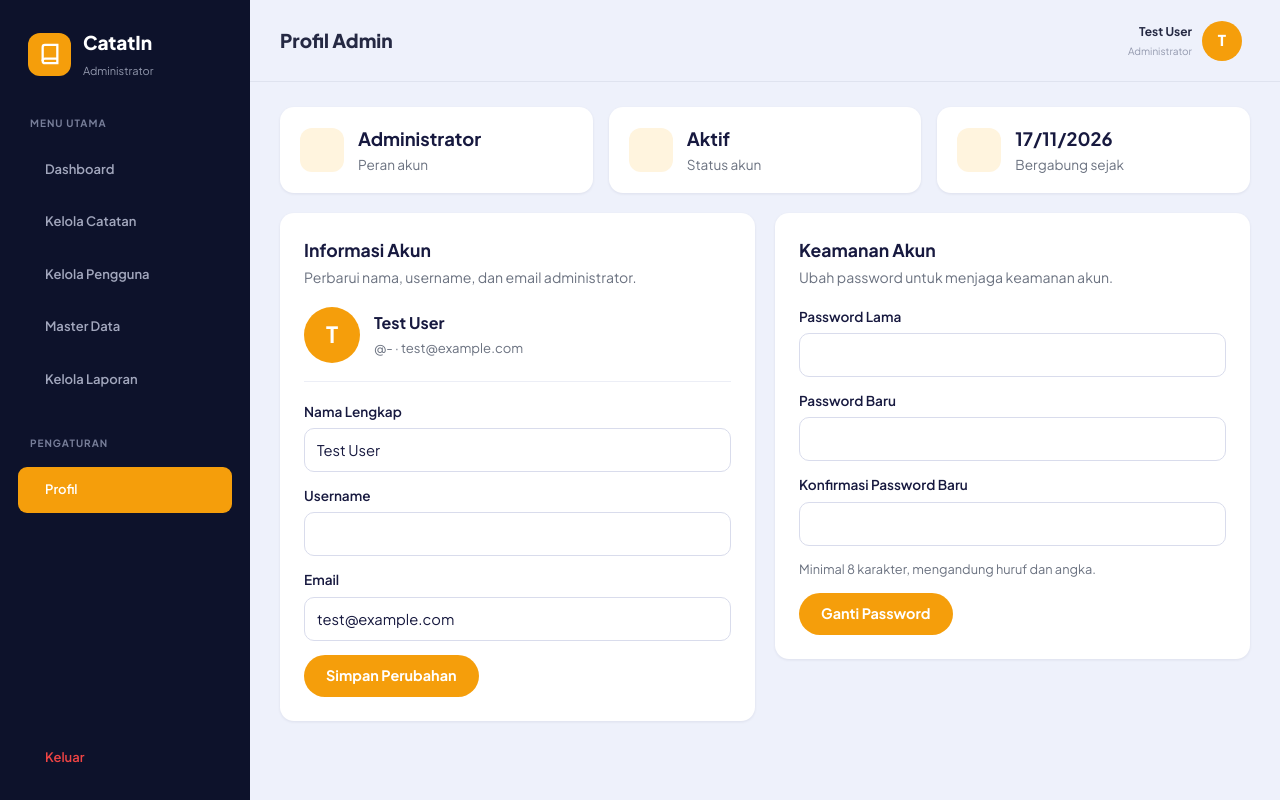
After one commit to nesaathussholeha/catatin-laravel, a Laravel app: page /admin/profil in a window 1280 px wide. The commit adds this page. Run offline with Laravel 12, Linux system fonts and the light colour scheme; a user stored in the database is signed in; data comes from the database, SQL or seed files in the repository; style sheets or scripts are compiled from the project's sources; some libraries are stand-ins or nearby versions.

Commit message:
profil admin

```diff
--- /dev/null
+++ b/app/Http/Controllers/AdminProfileController.php
@@ -0,0 +1,73 @@
+<?php
+
+namespace App\Http\Controllers;
+
+use Illuminate\Http\Request;
+use Illuminate\Support\Facades\Hash;
+use Illuminate\Validation\Rule;
+use Illuminate\Validation\Rules\Password;
+
+class AdminProfileController extends Controller
+{
+    public function edit()
+    {
+        return view('admin.profil', ['user' => auth()->user()]);
+    }
+
+    public function updateProfil(Request $request)
+    {
+        $user = auth()->user();
+
+        $data = $request->validate([
+            'name'     => ['required', 'string', 'min:3', 'max:100'],
+            'username' => ['required', 'string', 'min:3', 'max:50', 'alpha_dash',
+                           Rule::unique('users', 'username')->ignore($user->id)],
+            'email'    => ['required', 'email', 'max:100',
+                           Rule::unique('users', 'email')->ignore($user->id)],
+        ], $this->messages());
+
+        $user->forceFill($data)->save();
+
+        return redirect()->route('admin.profil')
+            ->with('success', 'Profil berhasil diperbarui.');
+    }
+
+    public function updatePassword(Request $request)
+    {
+        $request->validate([
+            'password_lama' => ['required', 'current_password'],
+            'password_baru' => ['required', 'confirmed', 'different:password_lama',
+                                Password::min(8)->letters()->numbers()],
+        ], $this->messages());
+
+        auth()->user()->forceFill([
+            'password' => Hash::make($request->password_baru),
+        ])->save();
+
+        $request->session()->regenerate();
+
+        return redirect()->route('admin.profil')
+            ->with('success_password', 'Password berhasil diganti.');
+    }
+
+    private function messages(): array
+    {
+        return [
+            'name.required'                  => 'Nama lengkap wajib diisi.',
+            'name.min'                       => 'Nama minimal 3 karakter.',
+            'username.required'              => 'Username wajib diisi.',
+            'username.min'                   => 'Username minimal 3 karakter.',
+            'username.alpha_dash'            => 'Username hanya boleh huruf, angka, strip, dan garis bawah.',
+            'username.unique'                => 'Username sudah dipakai.',
+            'email.required'                 => 'Email wajib diisi.',
+            'email.email'                    => 'Format email tidak valid.',
+            'email.unique'                   => 'Email sudah dipakai.',
+            'password_lama.required'         => 'Password lama wajib diisi.',
+            'password_lama.current_password' => 'Password lama salah.',
+            'password_baru.required'         => 'Password baru wajib diisi.',
+            'password_baru.confirmed'        => 'Konfirmasi password tidak sesuai.',
+            'password_baru.different'        => 'Password baru tidak boleh sama dengan yang lama.',
+            'password_baru.min'              => 'Password baru minimal 8 karakter.',
+        ];
+    }
+}
--- /dev/null
+++ b/resources/css/profil-admin.css
@@ -0,0 +1,272 @@
+.profil-admin {
+    width: 100%;
+    font-family: inherit;
+    color: #17193f;
+}
+
+.profil-admin .pa-card {
+    background: #fff;
+    border-radius: 14px;
+    box-shadow: 0 1px 3px rgba(23, 25, 63, .08);
+}
+
+/* Kartu ringkasan */
+.profil-admin,
+.profil-admin * {
+    box-sizing: border-box;
+}
+
+.profil-admin {
+    min-width: 0;
+    max-width: 100%;
+}
+
+.profil-admin .pa-stats {
+    display: grid;
+    grid-template-columns: repeat(auto-fit, minmax(210px, 1fr));
+    gap: 16px;
+    margin-bottom: 20px;
+}
+.profil-admin .pa-stat {
+    display: flex;
+    align-items: center;
+    gap: 14px;
+    padding: 18px 20px;
+}
+
+.profil-admin .pa-stat-ico {
+    display: grid;
+    place-items: center;
+    width: 44px;
+    height: 44px;
+    border-radius: 12px;
+    background: #fff4de;
+    color: #f59e0b;
+    font-size: 22px;
+    flex-shrink: 0;
+}
+
+.profil-admin .pa-stat b {
+    display: block;
+    font-size: 1.15rem;
+    font-weight: 700;
+}
+
+.profil-admin .pa-stat p {
+    margin: 2px 0 0;
+    color: #6b7280;
+    font-size: .85rem;
+}
+
+/* Dua panel */
+.profil-admin .pa-grid {
+    display: grid;
+    grid-template-columns: repeat(2, minmax(0, 1fr));
+    gap: 20px;
+    align-items: start;
+}
+
+.profil-admin .pa-panel {
+    padding: 24px;
+}
+
+.profil-admin .pa-panel h2 {
+    margin: 0 0 4px;
+    font-size: 1.1rem;
+    font-weight: 700;
+}
+
+.profil-admin .pa-hint {
+    margin: 0 0 18px;
+    color: #6b7280;
+    font-size: .88rem;
+}
+
+/* Identitas */
+.profil-admin .pa-identity {
+    display: flex;
+    align-items: center;
+    gap: 14px;
+    margin-bottom: 20px;
+    padding-bottom: 18px;
+    border-bottom: 1px solid #eceef6;
+}
+
+.profil-admin .pa-avatar {
+    display: grid;
+    place-items: center;
+    width: 56px;
+    height: 56px;
+    border-radius: 50%;
+    background: #f59e0b;
+    color: #fff;
+    font-size: 1.4rem;
+    font-weight: 700;
+    flex-shrink: 0;
+}
+
+.profil-admin .pa-identity strong {
+    display: block;
+    font-size: 1rem;
+}
+
+.profil-admin .pa-identity small {
+    color: #6b7280;
+    font-size: .82rem;
+    word-break: break-all;
+}
+
+/* Form */
+.profil-admin .pa-field {
+    margin-bottom: 14px;
+}
+
+.profil-admin .pa-field label {
+    display: block;
+    margin-bottom: 6px;
+    font-size: .85rem;
+    font-weight: 600;
+}
+
+.profil-admin .pa-field input {
+    width: 100%;
+    padding: 10px 12px;
+    border: 1px solid #d9dcec;
+    border-radius: 10px;
+    background: #fff;
+    color: #17193f;
+    font: inherit;
+    font-size: .92rem;
+    box-sizing: border-box;
+}
+
+.profil-admin .pa-field input:focus {
+    outline: none;
+    border-color: #f59e0b;
+    box-shadow: 0 0 0 3px rgba(245, 158, 11, .18);
+}
+
+.profil-admin .pa-pass {
+    position: relative;
+}
+
+.profil-admin .pa-pass input {
+    padding-right: 42px;
+}
+
+.profil-admin .toggle-password {
+    position: absolute;
+    top: 50%;
+    right: 10px;
+    transform: translateY(-50%);
+    display: grid;
+    place-items: center;
+    border: 0;
+    background: none;
+    color: #6b7280;
+    font-size: 1.15rem;
+    cursor: pointer;
+}
+
+.profil-admin .pa-note {
+    margin: 0 0 14px;
+    color: #6b7280;
+    font-size: .8rem;
+}
+
+.profil-admin .pa-err {
+    margin: 5px 0 0;
+    color: #dc2626;
+    font-size: .8rem;
+}
+
+.profil-admin .pa-alert {
+    margin-bottom: 16px;
+    padding: 10px 14px;
+    border-radius: 10px;
+    background: #dcfce7;
+    color: #166534;
+    font-size: .88rem;
+}
+
+/* Tombol (oranye seperti Dashboard Admin) */
+.profil-admin .pa-btn {
+    padding: 10px 22px;
+    border: 0;
+    border-radius: 999px;
+    background: #f59e0b;
+    color: #fff;
+    font: inherit;
+    font-size: .9rem;
+    font-weight: 700;
+    cursor: pointer;
+    transition: background .15s;
+}
+
+.profil-admin .pa-btn:hover {
+    background: #d98708;
+}
+
+.profil-admin .pa-stat > div {
+    min-width: 0;
+}
+
+.profil-admin .pa-stat b,
+.profil-admin .pa-stat p {
+    overflow-wrap: anywhere;
+}
+
+.profil-admin .pa-grid > * {
+    min-width: 0;
+}
+
+.profil-admin .pa-field input {
+    min-width: 0;
+}
+
+/* Responsif */
+@media (max-width: 1100px) {
+    .profil-admin .pa-grid {
+        grid-template-columns: minmax(0, 1fr);
+    }
+}
+
+@media (max-width: 767px) {
+    .profil-admin .pa-stats {
+        grid-template-columns: 1fr;
+    }
+        .profil-admin .pa-stats {
+        grid-template-columns: repeat(3, minmax(0, 1fr));
+        gap: 10px;
+    }
+
+    .profil-admin .pa-stat {
+        flex-direction: column;
+        gap: 8px;
+        padding: 12px 6px;
+        text-align: center;
+    }
+
+    .profil-admin .pa-stat-ico {
+        width: 38px;
+        height: 38px;
+        font-size: 20px;
+    }
+
+    .profil-admin .pa-stat b {
+        font-size: .78rem;
+    }
+
+    .profil-admin .pa-stat p {
+        margin-top: 1px;
+        font-size: .68rem;
+    }
+
+    .profil-admin .pa-panel {
+        padding: 18px;
+    }
+
+    .profil-admin .pa-btn {
+        width: 100%;
+    }
+}
--- /dev/null
+++ b/resources/js/profil-admin.js
@@ -0,0 +1,12 @@
+document.addEventListener('DOMContentLoaded', function () {
+    document.querySelectorAll('.toggle-password').forEach(function (btn) {
+        btn.addEventListener('click', function () {
+            const input = document.getElementById(this.dataset.target);
+            const icon = this.querySelector('iconify-icon');
+            const tampil = input.type === 'password';
+
+            input.type = tampil ? 'text' : 'password';
+            icon.setAttribute('icon', tampil ? 'lucide:eye-off' : 'lucide:eye');
+        });
+    });
+});
--- /dev/null
+++ b/resources/views/admin/profil.blade.php
@@ -0,0 +1,140 @@
+@extends('layouts.admin')
+
+@section('title', 'Profil Admin - CatatIn')
+@section('page-heading', 'Profil Admin')
+
+@push('styles')
+    @vite('resources/css/profil-admin.css')
+@endpush
+
+@push('scripts')
+    @vite('resources/js/profil-admin.js')
+@endpush
+
+@section('content')
+<div class="profil-admin">
+
+    {{-- Kartu ringkasan --}}
+    <section class="pa-stats">
+        <article class="pa-card pa-stat">
+            <div class="pa-stat-ico">
+                <iconify-icon icon="lucide:shield-check"></iconify-icon>
+            </div>
+            <div>
+                <b>Administrator</b>
+                <p>Peran akun</p>
+            </div>
+        </article>
+
+        <article class="pa-card pa-stat">
+            <div class="pa-stat-ico">
+                <iconify-icon icon="lucide:user-check"></iconify-icon>
+            </div>
+            <div>
+                <b>{{ $user->status === 'active' ? 'Aktif' : 'Nonaktif' }}</b>
+                <p>Status akun</p>
+            </div>
+        </article>
+
+        <article class="pa-card pa-stat">
+            <div class="pa-stat-ico">
+                <iconify-icon icon="lucide:calendar"></iconify-icon>
+            </div>
+            <div>
+                <b>{{ $user->created_at?->format('d/m/Y') ?? '-' }}</b>
+                <p>Bergabung sejak</p>
+            </div>
+        </article>
+    </section>
+
+    <div class="pa-grid">
+
+        {{-- Informasi Akun --}}
+        <section class="pa-card pa-panel">
+            <h2>Informasi Akun</h2>
+            <p class="pa-hint">Perbarui nama, username, dan email administrator.</p>
+
+            @if (session('success'))
+                <div class="pa-alert" role="status">{{ session('success') }}</div>
+            @endif
+
+            <div class="pa-identity">
+                <div class="pa-avatar">{{ strtoupper(mb_substr($user->name, 0, 1)) }}</div>
+                <div>
+                    <strong>{{ $user->name }}</strong>
+                    <small>{{ '@'.($user->username ?? '-') }} &middot; {{ $user->email }}</small>
+                </div>
+            </div>
+
+            <form method="POST" action="{{ route('admin.profil.update') }}" novalidate>
+                @csrf
+                @method('PUT')
+
+                <div class="pa-field">
+                    <label for="name">Nama Lengkap</label>
+                    <input type="text" id="name" name="name" maxlength="100"
+                           value="{{ old('name', $user->name) }}" required>
+                    @error('name') <p class="pa-err">{{ $message }}</p> @enderror
+                </div>
+
+                <div class="pa-field">
+                    <label for="username">Username</label>
+                    <input type="text" id="username" name="username" maxlength="50"
+                           value="{{ old('username', $user->username) }}" required>
+                    @error('username') <p class="pa-err">{{ $message }}</p> @enderror
+                </div>
+
+                <div class="pa-field">
+                    <label for="email">Email</label>
+                    <input type="email" id="email" name="email" maxlength="100"
+                           value="{{ old('email', $user->email) }}" required>
+                    @error('email') <p class="pa-err">{{ $message }}</p> @enderror
+                </div>
+
+                <button type="submit" class="pa-btn">Simpan Perubahan</button>
+            </form>
+        </section>
+
+        {{-- Keamanan Akun --}}
+        <section class="pa-card pa-panel">
+            <h2>Keamanan Akun</h2>
+            <p class="pa-hint">Ubah password untuk menjaga keamanan akun.</p>
+
+            @if (session('success_password'))
+                <div class="pa-alert" role="status">{{ session('success_password') }}</div>
+            @endif
+
+            <form method="POST" action="{{ route('admin.profil.password') }}" novalidate>
+                @csrf
+                @method('PUT')
+
+                @foreach ([
+                    ['password_lama', 'Password Lama', 'current-password'],
+                    ['password_baru', 'Password Baru', 'new-password'],
+                    ['password_baru_confirmation', 'Konfirmasi Password Baru', 'new-password'],
+                ] as [$nama, $label, $ac])
+                    <div class="pa-field">
+                        <label for="{{ $nama }}">{{ $label }}</label>
+                        <div class="pa-pass">
+                            <input type="password" id="{{ $nama }}" name="{{ $nama }}"
+                                   autocomplete="{{ $ac }}" required>
+                            <button type="button" class="toggle-password"
+                                    data-target="{{ $nama }}" aria-label="Tampilkan password">
+                                <iconify-icon icon="lucide:eye"></iconify-icon>
+                            </button>
+                        </div>
+                        @if ($nama !== 'password_baru_confirmation')
+                            @error($nama) <p class="pa-err">{{ $message }}</p> @enderror
+                        @endif
+                    </div>
+                @endforeach
+
+                <p class="pa-note">Minimal 8 karakter, mengandung huruf dan angka.</p>
+
+                <button type="submit" class="pa-btn">Ganti Password</button>
+            </form>
+        </section>
+
+    </div>
+</div>
+@endsection
--- a/resources/views/layouts/partials/admin-sidebar.blade.php
+++ b/resources/views/layouts/partials/admin-sidebar.blade.php
@@ -47,7 +47,8 @@
 
         <span class="nav-label nav-label-bottom">PENGATURAN</span>
 
-        <a href="#" class="admin-nav-link">
+        <a href="{{ route('admin.profil') }}"
+            class="admin-nav-link {{ request()->routeIs('admin.profil*') ? 'active' : '' }}">
             <iconify-icon icon="lucide:user-round"></iconify-icon>
             <span>Profil</span>
         </a>
--- a/routes/web.php
+++ b/routes/web.php
@@ -7,6 +7,7 @@ use App\Http\Controllers\Auth\LoginController;
 use App\Http\Controllers\UserDashboardController;
 use App\Http\Controllers\PlaylistController;
 use App\Http\Controllers\DepartmentController;
+use App\Http\Controllers\AdminProfileController;
 
 // ========================================
 // AUTHENTICATION (GUEST)
@@ -81,6 +82,21 @@ Route::prefix('admin')
         Route::delete('/departments/{department}', [DepartmentController::class, 'destroy'])
             ->name('departments.destroy');
     });
+    Route::prefix('admin')
+    ->name('admin.')
+    ->middleware(['auth', 'role:admin'])
+    ->group(function () {
+
+        Route::get('/dashboard', function () {
+            return view('admin.dashboard');
+        })->name('dashboard');
+
+        // Profil admin
+        Route::get('/profil', [AdminProfileController::class, 'edit'])->name('profil');
+        Route::put('/profil', [AdminProfileController::class, 'updateProfil'])->name('profil.update');
+        Route::put('/profil/password', [AdminProfileController::class, 'updatePassword'])->name('profil.password');
+
+    });
 
 
 
```
